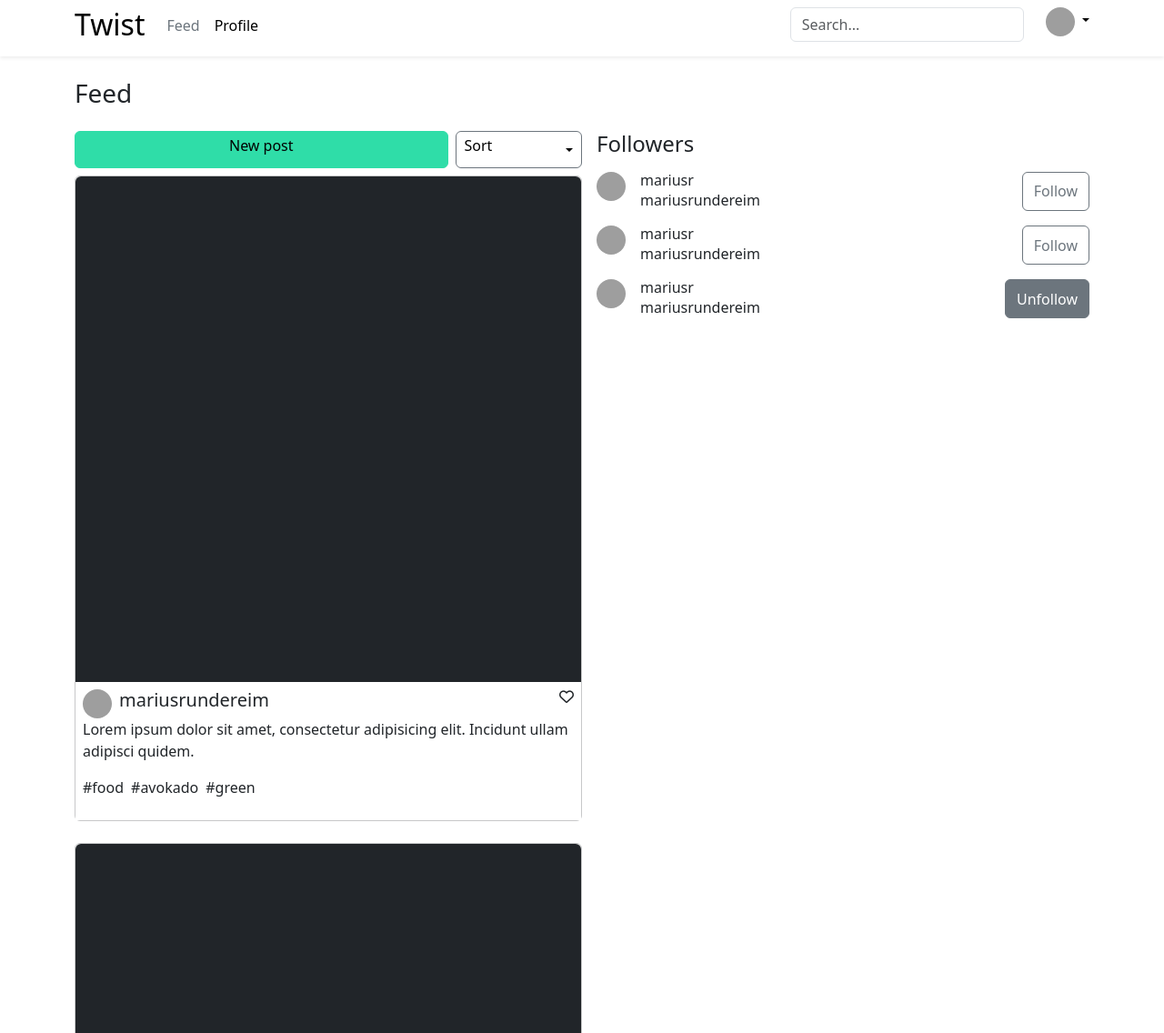
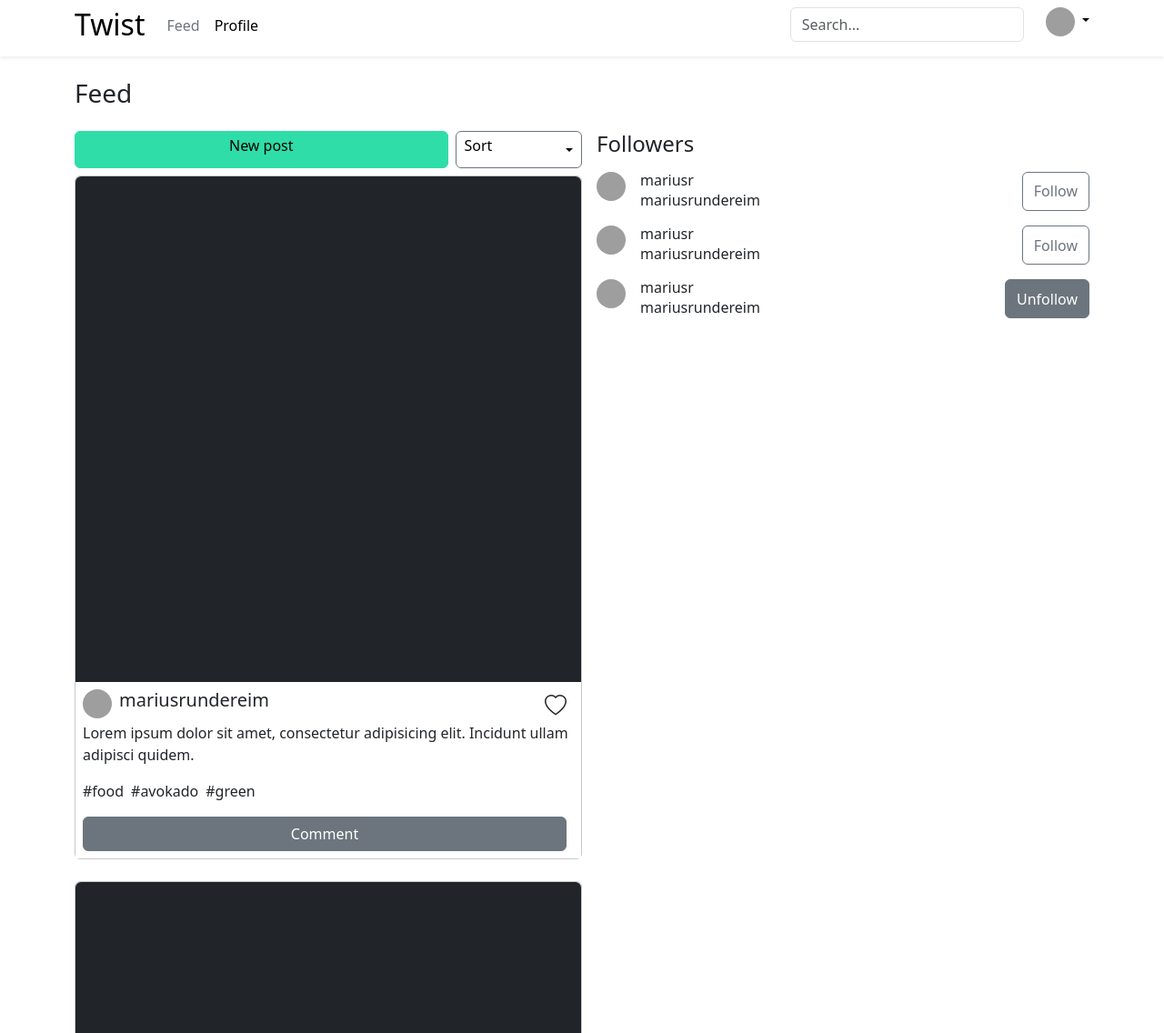
Before and after one commit to mariusrundereim/marius_css_frameworks_ca, a website: page feed/index.html in a window 1280 px wide. Shown: the top 1136 px of the page at 91% size. Drawn offline with nearby package versions, Linux system fonts and the light colour scheme; grey boxes are pictures that could not be loaded.

Commit message:
content post thumbnail

```diff
--- a/feed/index.html
+++ b/feed/index.html
@@ -6,10 +6,10 @@
     <title>Feed Page</title>
     <link rel="stylesheet" href="../dist/css/main.css" />
 
-    <script
-      src="https://kit.fontawesome.com/edb75a7b65.js"
-      crossorigin="anonymous"
-    ></script>
+    <link
+      rel="stylesheet"
+      href="https://cdn.jsdelivr.net/npm/bootstrap-icons@1.10.5/font/bootstrap-icons.css"
+    />
     <script
       defer
       src="../node_modules/bootstrap/dist/js/bootstrap.bundle.min.js"
@@ -210,7 +210,9 @@
                     />
                     <h2 class="fs-5">mariusrundereim</h2>
                   </div>
-                  <i class="fa-regular fa-heart"></i>
+                  <div>
+                    <i class="bi bi-heart ps-2 pe-2"></i>
+                  </div>
                 </div>
 
                 <p>
@@ -221,6 +223,14 @@
                   <p class="pe-2 fw-medium">#food</p>
                   <p class="pe-2 fw-medium">#avokado</p>
                   <p class="pe-2 fw-medium">#green</p>
+                </div>
+                <div class="d-flex m-0">
+                  <button
+                    type="button"
+                    class="btn btn-secondary me-2 flex-fill"
+                  >
+                    Comment
+                  </button>
                 </div>
               </div>
             </div>
--- /dev/null
+++ b/src/scss/utils/_icons.scss
@@ -0,0 +1,4 @@
+.bi-heart,
+.bi-chat {
+  font-size: 1.5rem;
+}
--- a/src/scss/utils/_variables.scss
+++ b/src/scss/utils/_variables.scss
@@ -1,3 +1,5 @@
+@import "./icons";
+
 $primary: #2fdda8;
 $yellow-100: #fefefe;
 
```
Also changed, not shown: dist/css/main.css, 1 other file.
